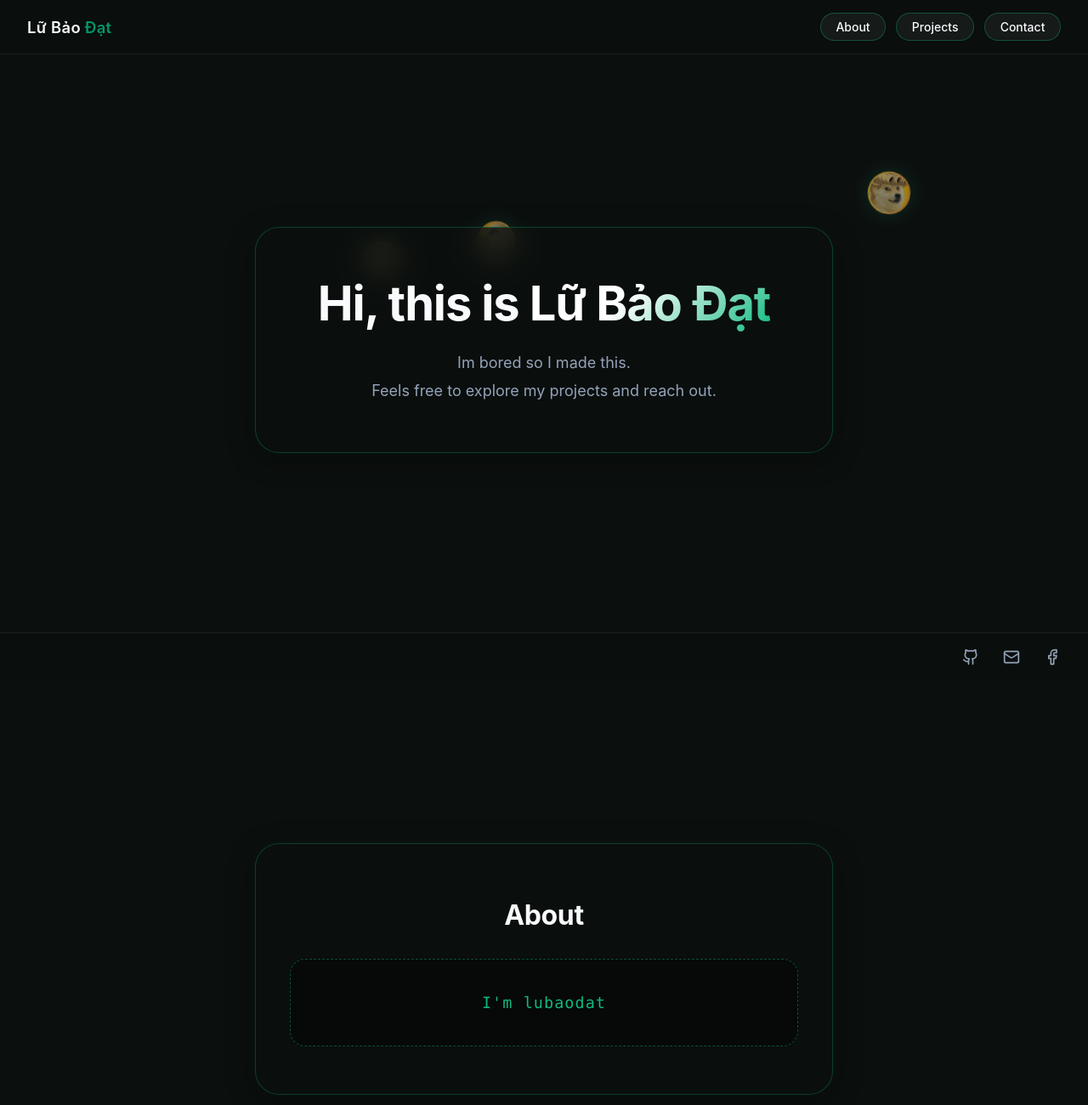
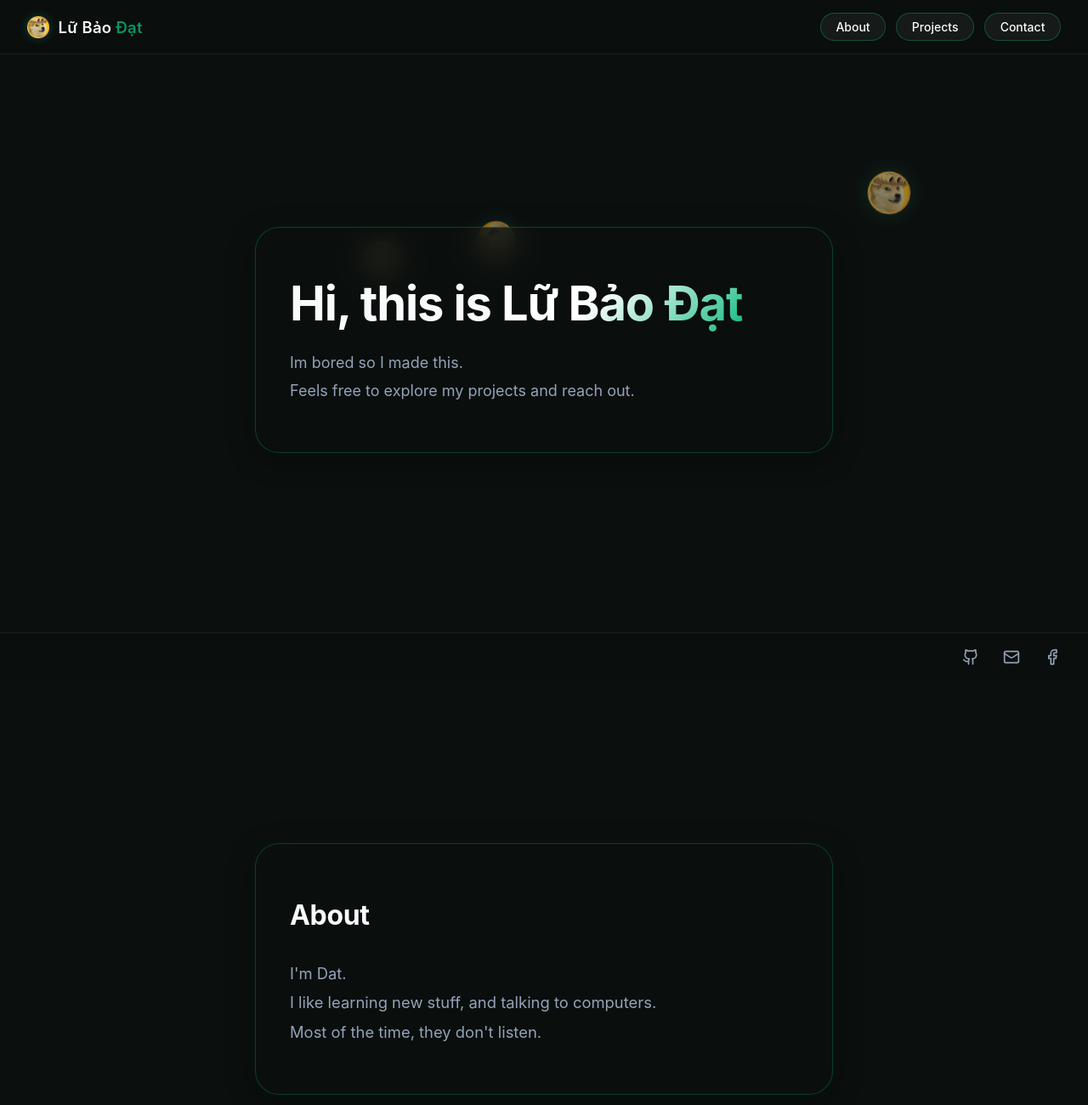
Before and after one commit to baodata/baodata.github.io, a plain HTML site: page index.html in a window 1280 px wide. Shown: the top 1300 px of the page at 85% size. Drawn offline with Linux system fonts and the light colour scheme.

Commit message:
feat: complete portfolio layout and components

```diff
--- a/assets/css/style.css
+++ b/assets/css/style.css
@@ -82,11 +82,20 @@ body {
   user-select: none;
   display: flex;
   align-items: center;
+  gap: 0.65rem;
   transition: opacity 0.2s ease;
 }
 
 .logo:hover {
   opacity: 0.9;
+}
+
+.logo-icon {
+  width: 26px;
+  height: 26px;
+  object-fit: contain;
+  border-radius: 6px;
+  filter: drop-shadow(0 0 6px rgba(16, 185, 129, 0.3));
 }
 
 .logo .accent-word {
@@ -136,10 +145,10 @@ body {
 .hero-card {
   max-width: 680px;
   width: 100%;
-  text-align: center;
+  text-align: left;
   display: flex;
   flex-direction: column;
-  align-items: center;
+  align-items: flex-start;
   padding: 3.5rem 2.5rem;
   border-radius: 28px;
   background: rgba(11, 15, 14, 0.75);
@@ -323,10 +332,10 @@ body {
 .section-card {
   max-width: 680px;
   width: 100%;
-  text-align: center;
+  text-align: left;
   display: flex;
   flex-direction: column;
-  align-items: center;
+  align-items: flex-start;
   padding: 3.5rem 2.5rem;
   border-radius: 28px;
   background: rgba(11, 15, 14, 0.75);
@@ -346,7 +355,8 @@ body {
   margin-bottom: 2rem;
   display: flex;
   flex-direction: column;
-  align-items: center;
+  align-items: flex-start;
+  width: 100%;
 }
 
 .section-title {
@@ -355,6 +365,23 @@ body {
   letter-spacing: -0.01em;
   color: var(--text-primary);
   margin-top: 0.5rem;
+}
+
+/* About text styling */
+.about-text {
+  font-size: 1.15rem;
+  line-height: 1.85;
+  color: var(--text-muted);
+  text-align: left;
+  width: 100%;
+  max-width: 540px;
+}
+
+.about-punchline {
+  display: inline-block;
+  margin-top: 0.5rem;
+  color: var(--text-primary);
+  font-style: italic;
 }
 
 /* Placeholder box */
@@ -366,7 +393,7 @@ body {
   border: 1px dashed rgba(16, 185, 129, 0.4);
   display: flex;
   align-items: center;
-  justify-content: center;
+  justify-content: flex-start;
 }
 
 .placeholder-text {
--- a/assets/js/loader.js
+++ b/assets/js/loader.js
@@ -1,10 +1,12 @@
 // Component loader: fetches HTML fragments and replaces placeholder elements
 async function loadComponents() {
   const targets = document.querySelectorAll('[data-include]');
+  const cacheBuster = Date.now();
   const tasks = Array.from(targets).map(async (element) => {
     const filePath = element.getAttribute('data-include');
     try {
-      const response = await fetch(filePath);
+      // Prevent browser from caching components during local development
+      const response = await fetch(`${filePath}?_=${cacheBuster}`, { cache: 'no-cache' });
       if (!response.ok) {
         throw new Error(`Failed to load ${filePath}: ${response.statusText}`);
       }
--- a/components/about.html
+++ b/components/about.html
@@ -4,8 +4,10 @@
     <div class="section-header">
       <h2 class="section-title">About</h2>
     </div>
-    <div class="placeholder-box">
-      <code class="placeholder-text">I'm lubaodat</code>
-    </div>
+    <p class="about-text">
+      I'm Dat.<br>
+      I like learning new stuff, and talking to computers.<br>
+      Most of the time, they don't listen.</span>
+    </p>
   </div>
 </section>
--- a/components/header.html
+++ b/components/header.html
@@ -1,6 +1,9 @@
 <!-- Top Bar / Header -->
 <header class="top-bar">
-  <a href="#" class="logo">Lữ Bảo<span class="accent-word">Đạt</span></a>
+  <a href="#" class="logo">
+    <img src="assets/images/floaters/logo.png" alt="Logo" class="logo-icon">
+    <span>Lữ Bảo<span class="accent-word">Đạt</span></span>
+  </a>
   <nav class="nav-links">
     <a href="#about" class="nav-link">About</a>
     <a href="#projects" class="nav-link">Projects</a>
--- a/index.html
+++ b/index.html
@@ -3,8 +3,10 @@
 <head>
   <meta charset="UTF-8">
   <meta name="viewport" content="width=device-width, initial-scale=1.0">
-  <title>lữ bảo đạt</title>
-  <link rel="stylesheet" href="assets/css/style.css">
+  <title>Lữ Bảo Đạt</title>
+  <link rel="icon" type="image/png" href="assets/images/floaters/logo.png?v=2">
+  <link rel="shortcut icon" type="image/png" href="assets/images/floaters/logo.png?v=2">
+  <link rel="stylesheet" href="assets/css/style.css?v=2">
 </head>
 <body>
   <!-- Interactive green mouse glow -->
@@ -22,7 +24,7 @@
   <div data-include="components/footer.html"></div>
 
   <!-- Scripts -->
-  <script src="assets/js/loader.js"></script>
+  <script src="assets/js/loader.js?v=2"></script>
   <script src="assets/js/glow.js"></script>
   <script src="assets/js/floaters.js"></script>
   <script src="assets/js/main.js"></script>
```
